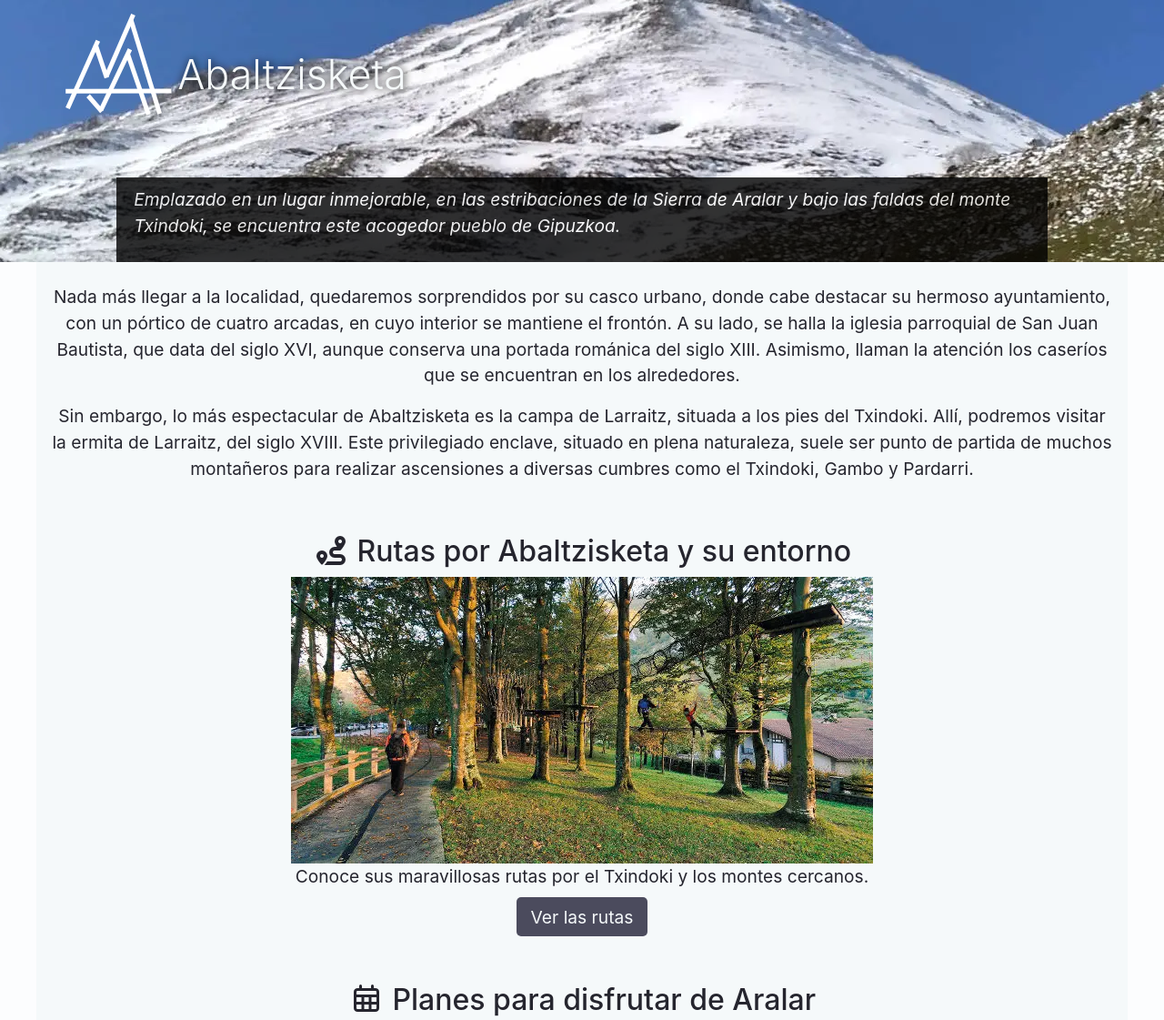
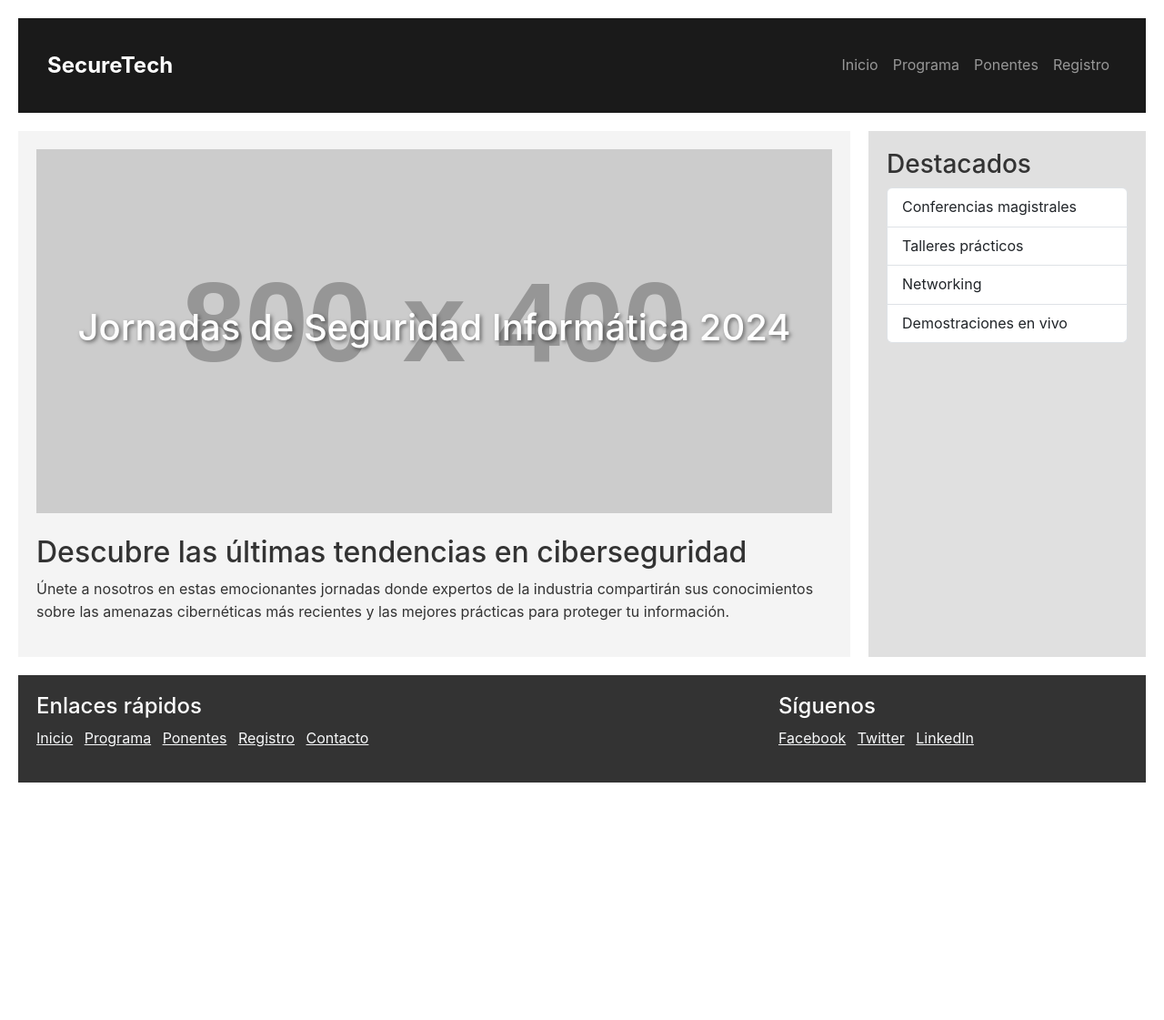
Before and after one commit to kristiand/htmlcss, a website built with Parcel: page src/index.html in a window 1280 px wide. Shown: the top 1121 px of the page at 91% size. After the commit the page ends 880 px from the top, so only its background shows below. Built offline with nearby package versions, Linux system fonts and the light colour scheme; placeholder pictures from the web are drawn by us.

Commit message:
Grid sistem

```diff
--- a/src/assets/styles/layouts/_home.scss
+++ b/src/assets/styles/layouts/_home.scss
@@ -1,132 +1,74 @@
-* {
-  box-sizing: border-box;
+
+body {
+    /*font-family: Arial, sans-serif;*/
+    line-height: 1.6;
+    color: #333;
 }
 
-.body {
-  /* Bloque principal para el cuerpo de la página */
-  display: flex;
-  flex-direction: column;
-  height: 100vh;
-  padding: 0;
-  margin: 0;
-  font-family: $font-family-sans-serif;
-  font-size: 16px;
-  line-height: 24px;
-  color: $primary-color;
-  background-color: $background;
-
-  @media (max-width: $mqMaxWidth) {
-    width: fit-content;
-  }
+.grid-container {
+    display: grid;
+    grid-template-areas:
+        "header header"
+        "main aside"
+        "footer footer";
+    grid-template-columns: 3fr 1fr;
+    grid-gap: 20px;
+    padding: 20px;
+    min-height: 100vh;
 }
 
-.container {
-  /* Bloque principal de contenedor */
-  max-width: 1200px;
-  padding: 2em 4em;
-  margin: auto;
-  font-size: 1.2em;
-  line-height: 1.5em;
-  text-align: center;
-  background-color: $secundary-color;
-
-  @media (max-width: $mqMaxWidth) {
-    font-size: 1.7em;
-  }
+header {
+    grid-area: header;
+    background-color: #1a1a1a;
+    color: white;
+    padding: 20px;
 }
 
-.container__btn {
-  /* Elemento botón dentro del bloque container */
-  padding: 0.5em 0.8em;
-  color: $secundary-color;
-  text-decoration: none;
-  background: $btn-bg;
-  border-radius: 5px;
+main {
+    grid-area: main;
+    background-color: #f4f4f4;
+    padding: 20px;
 }
 
-.container__btn:hover {
-  background: $btn-bg-hover;
+aside {
+    grid-area: aside;
+    background-color: #e0e0e0;
+    padding: 20px;
 }
 
-
-.header {
-  /* Bloque principal para el encabezado */
-  background: url(../images/home_abaltzisketa_aralar_1800.webp) no-repeat center;
-
-  @media (max-width: $mqMaxWidth) {
-    background: none;
-    background-color:#000;
-  }
+footer {
+    grid-area: footer;
+    background-color: #333;
+    color: white;
+    padding: 20px;
 }
 
-.cabecera {
-  /* Bloque para la cabecera */
-  height: 80px;
+.logo {
+    font-size: 24px;
+    font-weight: bold;
 }
 
-.cabecera__titulo {
-  /* Elemento título dentro del bloque cabecera */
-  float: left;
-  width: auto;
-  padding: 0;
-  margin-top: 0.2em;
-  margin-left: 1.5em;
-  font-size: 2.8em;
-  font-weight: 300;
-  line-height: 1em;
-  color: $secundary-color;
+.poster {
+    background-image: url('https://via.placeholder.com/800x400');
+    background-size: cover;
+    background-position: center;
+    height: 400px;
+    display: flex;
+    align-items: center;
+    justify-content: center;
+    color: white;
+    text-align: center;
+    font-size: 36px;
+    text-shadow: 2px 2px 4px rgba(0,0,0,0.5);
 }
 
-.cabecera__texto {
-  /* Elemento subtítulo dentro del bloque cabecera */
-  position: absolute;
-  top: 60px;
-  text-shadow: 1px 1px 10px #000;
+@supports not (display: grid) {
+    .grid-container {
+        display: flex;
+        flex-direction: column;
+    }
+
+    main, aside {
+        width: 100%;
+    }
 }
-
-.intro {
-  /* Bloque principal de sección introductoria */
-  width: 80%;
-  padding: 0.5em 1em;
-  margin: 6em auto 0;
-  font-size: 1.2em;
-  font-style: italic;
-  line-height: 1.5em;
-  color: #FFF;
-  background-color: #000;
-  opacity: 80%;
-
-  @media (max-width: $mqMaxWidth) {
-      margin: 2em auto 0;
-      font-size: 1.7em;
-  }
-
-}
-
-.destacados__destacado {
-  /* Bloque destacado */
-  margin: 3em 0;
-}
-
-.footer {
-  /* Bloque para el pie de página */
-  width: 100%;
-  margin-top: 4em;
-  color: $secundary-color;
-  text-align: center;
-  background-color: #000;
-
-  @media (max-width: $mqMaxWidth) {
-    padding: 1em;
-    font-size:1.3em;
-  }
-}
-
-.footer__link {
-  /* Elemento enlace dentro del bloque footer */
-  color: #fff;
-}
-
-.footer__link:hover {
-  text-decoration: none;
-}
--- a/src/index.html
+++ b/src/index.html
@@ -1,68 +1,77 @@
 <!DOCTYPE html>
-<html>
+<html lang="es">
 <head>
     <meta charset="utf-8">
     <meta name="viewport" content="width=device-width">
     <link rel="stylesheet" type="text/css" href="./assets/styles/main.scss"><!-- do not remove this line! -->
-    <title>Abaltzisketa, un pueblo a pies del monte Txindoki</title>
+    <title>Jornadas de Seguridad Informática</title>
+
 </head>
-  <body class="body">
-    <header class="header">
-      <div class="cabecera">
-        <h1 class="cabecera__titulo"><img src="./assets/images/logo.svg" width="128" height="128" alt="" /> <span class="cabecera__texto">Abaltzisketa</span></h1>
+<body>
+    <div class="grid-container">
+        <header>
+            <nav class="navbar navbar-expand-lg navbar-dark">
+                <div class="container-fluid">
+                    <a class="navbar-brand logo" href="#">SecureTech</a>
+                    <button class="navbar-toggler" type="button" data-bs-toggle="collapse" data-bs-target="#navbarNav" aria-controls="navbarNav" aria-expanded="false" aria-label="Toggle navigation">
+                        <span class="navbar-toggler-icon"></span>
+                    </button>
+                    <div class="collapse navbar-collapse" id="navbarNav">
+                        <ul class="navbar-nav ms-auto">
+                            <li class="nav-item"><a class="nav-link" href="#">Inicio</a></li>
+                            <li class="nav-item"><a class="nav-link" href="#">Programa</a></li>
+                            <li class="nav-item"><a class="nav-link" href="#">Ponentes</a></li>
+                            <li class="nav-item"><a class="nav-link" href="contact.html">Registro</a></li>
+                        </ul>
                     </div>
-      <section class="intro">
-        <p>Emplazado en un lugar inmejorable, en las estribaciones de la Sierra de Aralar y bajo las faldas del monte Txindoki, se encuentra este acogedor pueblo de Gipuzkoa.</p>
-      </section>
+                </div>
+            </nav>
         </header>
-    <div class="container py-4 px-3 mx-auto">
-      <section class="container__description">
-        <p>Nada más llegar a la localidad, quedaremos sorprendidos por su casco urbano, donde cabe destacar su hermoso ayuntamiento, con un pórtico de cuatro arcadas, en cuyo interior se mantiene el frontón. A su lado, se halla la iglesia parroquial de San Juan Bautista, que data del siglo XVI, aunque conserva una portada románica del siglo XIII. Asimismo, llaman la atención los caseríos que se encuentran en los alrededores.</p>
-        <p>Sin embargo, lo más espectacular de Abaltzisketa es la campa de Larraitz, situada a los pies del Txindoki. Allí, podremos visitar la ermita de Larraitz, del siglo XVIII. Este privilegiado enclave, situado en plena naturaleza, suele ser punto de partida de muchos montañeros para realizar ascensiones a diversas cumbres como el Txindoki, Gambo y Pardarri.</p>
-      </section>
-      <section class="destacados">
-        <div class="destacados__destacado">
-        <h2><i class="fas fa-route"></i> Rutas por Abaltzisketa y su entorno</h2>
-        <img
-        width="640"
-        height="315"
-        src="./assets/images/ruta_larraitz_320.webp"
-        srcset="./assets/images/ruta_larraitz_320.webp 800w, ./assets/images/ruta_larraitz.webp 1200w"
-        sizes="(max-width:800px) 100vw-2em, 66vw"
-        alt="Paseo y tirolinas de Larraitz"
-         />
-          <p>Conoce sus maravillosas rutas por el Txindoki y los montes cercanos.</p>
-          <p><a class="container__btn" href="https://turismo.euskadi.eus/es/rutas/paseo-accesible-larraitz/aa30-12380/es/" target="_blank">Ver las rutas</a></p>
+
+        <main>
+            <div class="poster">
+                <h1>Jornadas de Seguridad Informática 2024</h1>
             </div>
-      <div class="destacados__destacado">
-      <h2><i class="fa-regular fa-calendar-days"></i> Planes para disfrutar de Aralar</h2>
-      <img
-      width="640"
-      height="366"
-      alt="Monte Txindoki mendia"
-      src="./assets/images/planes_aralar_320.webp"
-      srcset="./assets/images/planes_aralar_320.webp 800w, ./assets/images/planes_aralar.webp 1200w"
-      sizes="(max-width:800px) 100vw- 2em, 66vw"
-      />
-        <p>El entorno es ideal para conocer un caserío de cerca, degustar queso Idiazabal o probar la sidra.</p>
-        <p><a class="container__btn" href="contact.html" >Contacto</a></p>
+            <div class="mt-4">
+                <h2>Descubre las últimas tendencias en ciberseguridad</h2>
+                <p>Únete a nosotros en estas emocionantes jornadas donde expertos de la industria compartirán sus conocimientos sobre las amenazas cibernéticas más recientes y las mejores prácticas para proteger tu información.</p>
             </div>
-      <div class="destacados__destacado">
-      <h2><i class="fa-regular fa-circle-question"></i> Datos e información sobre el pueblo</h2>
-      <img
-      width="640"
-      height="366"
-      src="./assets/images/pueblo_abaltzisketa_320.webp"
-      srcSet="./assets/images/pueblo_abaltzisketa_320.webp 800w, ./assets/images/pueblo_abaltzisketa.webp 1200w"
-      sizes="(max-width:800px) 100vw- 2em, 66vw"
-      alt="Ermita Larraitz"
-       />
-       <p>Las fiestas más importantes de la localidad se celebran a finales de junio, en honor a San Juan. Conpm i --save-dev @parcel/transformer-sassn ese motivo, el día 24 organizan una romería junto a la ermita de Larraitz, y la música y el buen ambiente se apoderan de este apacible lugar.</p>
-        <p><button class="btn btn-primary">Información</button></p>
+        </main>
+
+        <aside>
+            <h3>Destacados</h3>
+            <ul class="list-group">
+                <li class="list-group-item">Conferencias magistrales</li>
+                <li class="list-group-item">Talleres prácticos</li>
+                <li class="list-group-item">Networking</li>
+                <li class="list-group-item">Demostraciones en vivo</li>
+            </ul>
+        </aside>
+
+        <footer>
+            <div class="row">
+                <div class="col-md-8">
+                    <h4>Enlaces rápidos</h4>
+                    <ul class="list-inline">
+                        <li class="list-inline-item"><a href="#" class="text-light">Inicio</a></li>
+                        <li class="list-inline-item"><a href="#" class="text-light">Programa</a></li>
+                        <li class="list-inline-item"><a href="#" class="text-light">Ponentes</a></li>
+                        <li class="list-inline-item"><a href="#" class="text-light">Registro</a></li>
+                        <li class="list-inline-item"><a href="#" class="text-light">Contacto</a></li>
+                    </ul>
                 </div>
-    </section>
+                <div class="col-md-4">
+                    <h4>Síguenos</h4>
+                    <ul class="list-inline">
+                        <li class="list-inline-item"><a href="#" class="text-light">Facebook</a></li>
+                        <li class="list-inline-item"><a href="#" class="text-light">Twitter</a></li>
+                        <li class="list-inline-item"><a href="#" class="text-light">LinkedIn</a></li>
+                    </ul>
                 </div>
-    <include src="./views/footer.html"></include>
+            </div>
+        </footer>
+    </div>
+
     <script type="module" src="./assets/scripts/main.js"></script><!-- do not remove this line! -->
 </body>
 </html>
```
Also changed, not shown: src/_index.html (added, +68 -0 lines), src/contact.html (+65 -10 lines), src/assets/images/abaltzisketa-fondo.jpg (deleted), src/assets/images/home_abaltzisketa_aralar_1800.webp (deleted), src/assets/images/home_abaltzisketa_aralar_800.webp (deleted), src/assets/images/logo.png (deleted), src/assets/images/logo.svg (deleted), src/assets/images/planes_aralar.webp (deleted), src/assets/images/planes_aralar_320.webp (deleted), src/assets/images/pueblo_abaltzisketa.webp (deleted), src/assets/images/pueblo_abaltzisketa_320.webp (deleted), src/assets/images/ruta_larraitz.webp (deleted), src/assets/images/ruta_larraitz_320.webp (deleted). Lines whose indentation alone changed are shown as unchanged.
